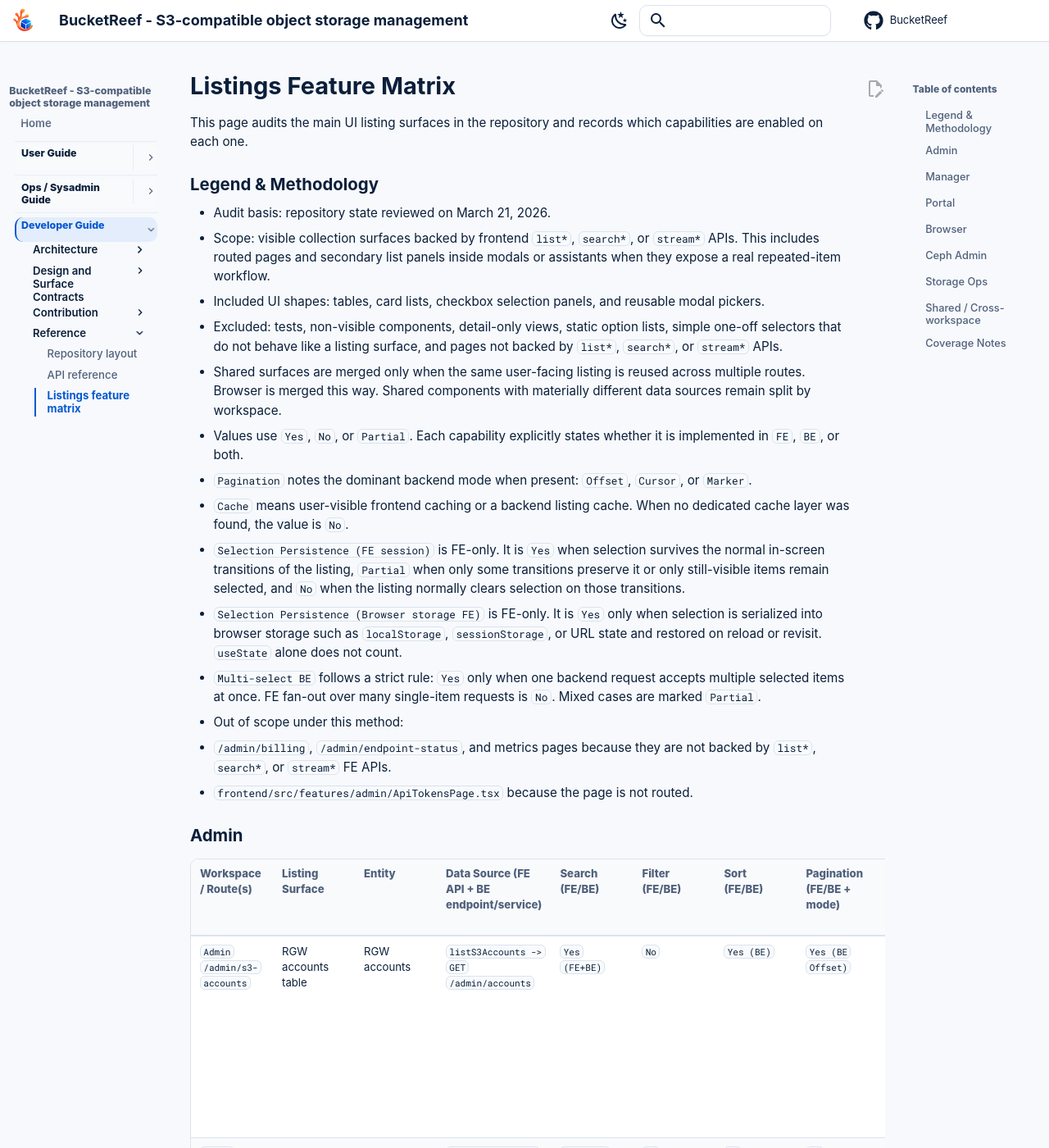
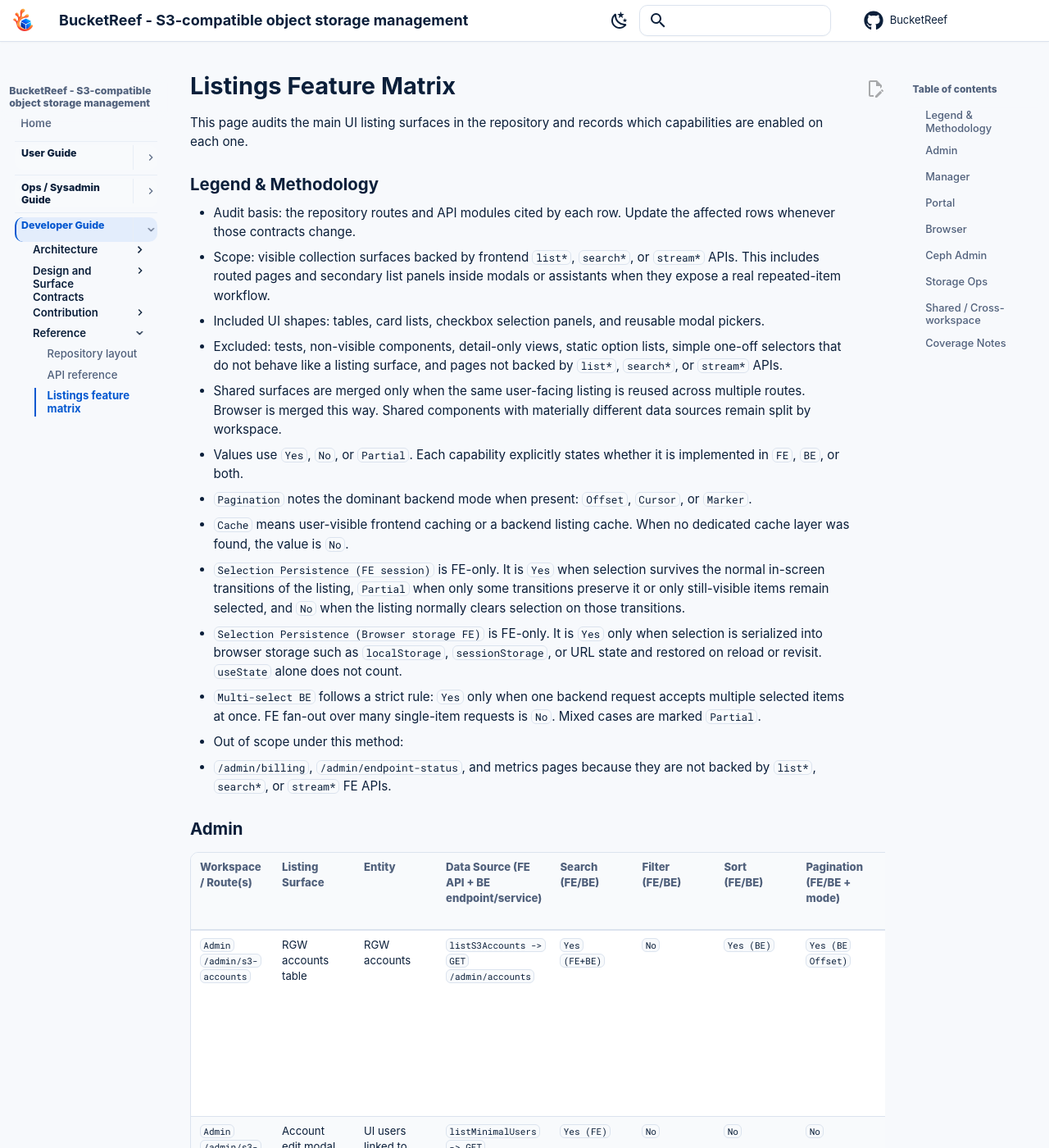
Before and after one commit to ksperis/s3-manager, an MkDocs documentation site: the page built from doc/docs/developer/listings-feature-matrix.md, in a window 1280 px wide and 1400 px high. Shown: the whole window at 82% size. Built offline with MkDocs 1.6.1 and Material for MkDocs 9.7.7, drawn with Linux system fonts in a browser that asks for light colours; comment, search, counter and statistics services are not loaded; some of the changed text lies outside the part shown.

Commit message:
docs(developer): reconcile API token listing
Why:
The listings matrix still described the API token page as unrouted despite its
Admin route and profile-tab integration.

What:
- Replace the stale point-in-time audit note with contract-based maintenance guidance.
- Document the API token listing routes, data source, and capabilities.

Validation:
- MkDocs strict build passed.
- Table column count and cached diff checks passed.

```diff
--- a/doc/docs/developer/listings-feature-matrix.md
+++ b/doc/docs/developer/listings-feature-matrix.md
@@ -4,7 +4,8 @@
 
 ## Legend & Methodology
 
-- Audit basis: repository state reviewed on March 21, 2026.
+- Audit basis: the repository routes and API modules cited by each row. Update
+  the affected rows whenever those contracts change.
 - Scope: visible collection surfaces backed by frontend `list*`, `search*`, or `stream*` APIs. This includes routed pages and secondary list panels inside modals or assistants when they expose a real repeated-item workflow.
 - Included UI shapes: tables, card lists, checkbox selection panels, and reusable modal pickers.
 - Excluded: tests, non-visible components, detail-only views, static option lists, simple one-off selectors that do not behave like a listing surface, and pages not backed by `list*`, `search*`, or `stream*` APIs.
@@ -17,7 +18,6 @@
 - `Multi-select BE` follows a strict rule: `Yes` only when one backend request accepts multiple selected items at once. FE fan-out over many single-item requests is `No`. Mixed cases are marked `Partial`.
 - Out of scope under this method:
   - `/admin/billing`, `/admin/endpoint-status`, and metrics pages because they are not backed by `list*`, `search*`, or `stream*` FE APIs.
-  - `frontend/src/features/admin/ApiTokensPage.tsx` because the page is not routed.
 
 ## Admin
 
@@ -33,6 +33,7 @@
 | `Admin` `/admin/users` | UI users table | UI users | `listUsers -> GET /admin/users` | `Yes (BE)` | `No` | `Yes (BE)` | `Yes (BE Offset)` | `No` | `No` | `No` | `No` | `No` | `No` | `No` | Primary admin user inventory is fully server-driven for search, sort, and paging. |
 | `Admin` `/admin/users` | UI user modal association pickers | RGW accounts, RGW users, shared S3 connections | `listMinimalS3Accounts -> GET /admin/accounts/minimal`<br>`listMinimalS3Users -> GET /admin/s3-users/minimal`<br>`listMinimalS3Connections -> GET /admin/s3-connections/minimal` | `Yes (FE)` | `No` | `No` | `No` | `No` | `Yes` | `Yes (FE)` | `No` | `Partial (BE)` | `Yes (mixed)` | `No` | Selection survives modal tab and query changes inside the form, but it is not restored from browser storage. |
 | `Admin` `/admin/audit` | Audit trail table | Audit log entries | `listAuditLogs -> GET /admin/audit/logs` | `Yes (BE)` | `Yes (FE+BE)` | `No` | `Yes (BE Cursor)` | `No` | `No` | `No` | `No` | `No` | `No` | `No` | Role and scope filter server-side; action and status chips filter only the currently loaded window client-side. |
+| `Admin` `/admin/profile?tab=api-tokens`<br>`/admin/api-tokens` | API tokens table | Long-lived Admin API tokens | `listApiTokens -> GET /auth/api-tokens` | `No` | `Yes (FE control + BE query)` | `Yes (FE)` | `No` | `No` | `No` | `No` | `No` | `No` | `No` | `No` | Superadmin-only listing. The backend optionally includes revoked and expired tokens; the frontend sorts the full result by creation time. Create and revoke actions remain unitary. |
 | `Admin` `/admin/storage-endpoints` | Storage endpoint card list | Storage endpoints | `listStorageEndpoints -> GET /admin/storage-endpoints` | `No` | `No` | `No` | `No` | `No` | `No` | `No` | `No` | `No` | `No` | `No` | Full list is fetched once and rendered as cards. No dedicated listing controls exist. |
 | `Admin` `/admin/key-rotation` | Endpoint selection panel | Eligible storage endpoints | `listStorageEndpoints -> GET /admin/storage-endpoints`<br>`rotateS3Keys -> POST /admin/key-rotation` | `No` | `No` | `No` | `No` | `No` | `Yes` | `Yes (FE)` | `No` | `Yes (BE)` | `Yes (BE batch)` | `No` | Selection remains in the current panel state until submission or dismissal. One request carries `endpoint_ids[]` and `key_types[]`. |
 
```
